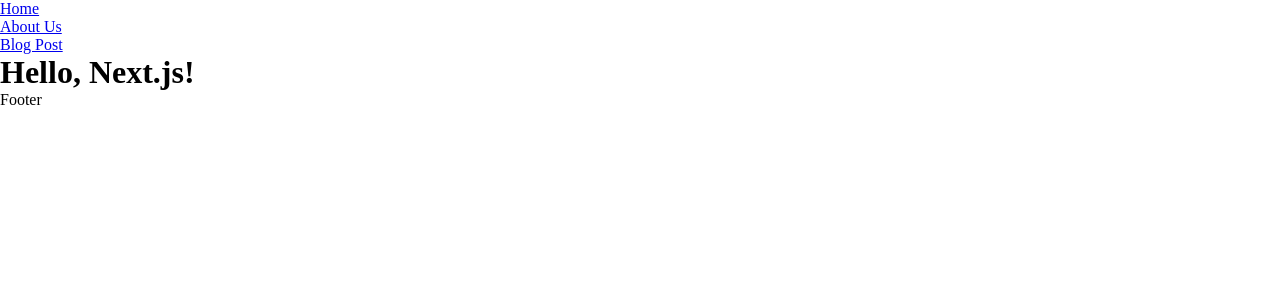
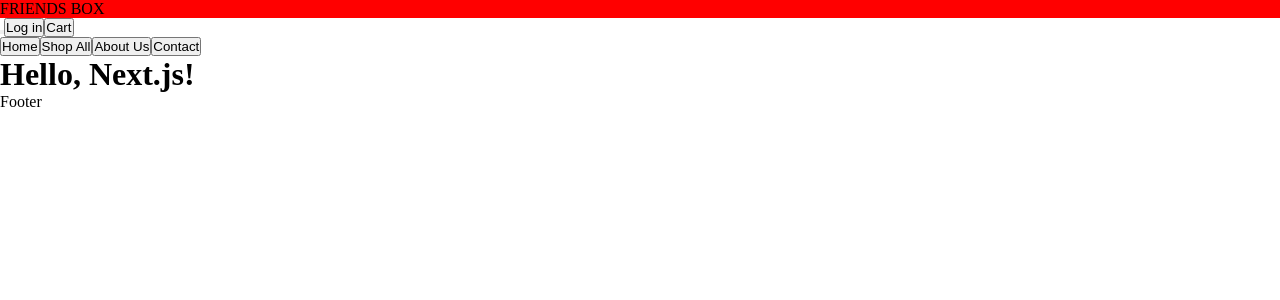
Before and after one commit to iakhia321/symki-next-shop, a Next.js app: page / in a window 1280 px wide. Shown: the top 300 px of the page. Built offline with nearby package versions, Linux system fonts and the light colour scheme.

Commit message:
starting work on header

```diff
--- a/src/components/Header.js
+++ /dev/null
@@ -1,17 +0,0 @@
-import Link from 'next/link'
-
-export default function Header() {
-    return (
-        <ul>
-            <li>
-                <Link href="/">Home</Link>
-            </li>
-            <li>
-                <Link href="/about/about">About Us</Link>
-            </li>
-            <li>
-                <Link href="/blog/hello-world">Blog Post</Link>
-            </li>
-    </ul>
-    )
-}
--- /dev/null
+++ b/src/components/Header/Components/FB.js
@@ -0,0 +1,36 @@
+import React from 'react'
+import Link from 'next/link'
+import styles from './FB.module.sass'
+
+export function FB() {
+    return (
+        <header>
+            <div className={styles.fb}>FRIENDS BOX</div>
+            <div>
+                <Link href="https://instagram.com/_friends_box?igshid=YTQwZjQ0NmI0OA==">
+                    <button></button>
+                </Link>
+                <Link href="/LC/LC">
+                    <button>Log in</button>
+                </Link>
+                <Link href="/LC/LC">
+                    <button>Cart</button>
+                </Link>
+            </div>
+            <div>
+                <Link href="/">
+                    <button>Home</button>
+                </Link>
+                <Link href="/shop/shop">
+                    <button>Shop All</button>
+                </Link>
+                <Link href="/about/about">
+                    <button>About Us</button>
+                </Link>
+                <Link href="/contact/contact">
+                    <button>Contact</button>
+                </Link>
+            </div>
+        </header>
+    )
+}
--- /dev/null
+++ b/src/components/Header/Components/FB.module.sass
@@ -0,0 +1,3 @@
+.fb
+    background-color: red
+    margin-bottom: 1000000000000
--- /dev/null
+++ b/src/components/Header/Header.js
@@ -0,0 +1,10 @@
+import React from 'react'
+import { FB } from './Components/FB'
+
+export default function Header() {
+    return (
+        <>
+        <FB />
+        </>
+    )
+}
--- a/src/components/layout.js
+++ b/src/components/layout.js
@@ -1,5 +1,5 @@
-import Header from './Header'
-import Footer from './Footer'
+import Header from './Header/Header'
+import Footer from './Footer/Footer'
 
 export default function Layout({ children }) {
     return (
```
Also changed, not shown: src/components/Footer/Footer.js (renamed from src/components/Footer.js), src/components/Footer/Footer.sass (added), src/components/Header/Header.sass (added).
